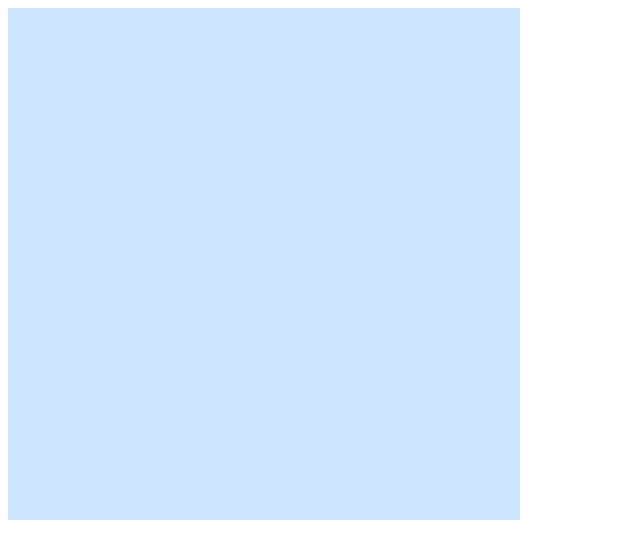
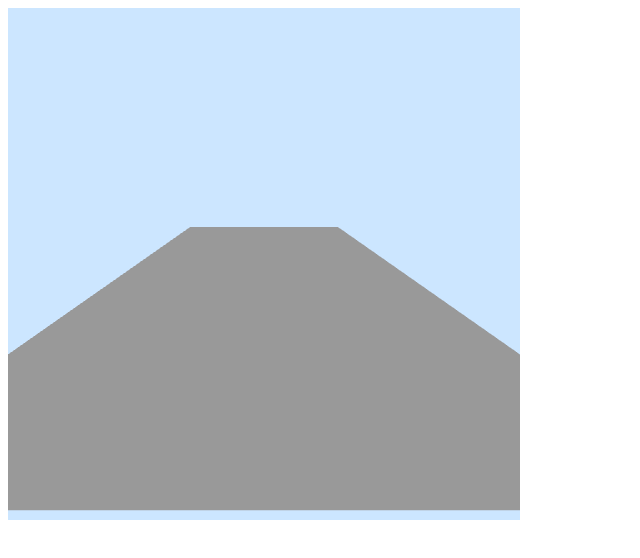
Before and after one commit to NewspaperTheCat/YoinkingYuus, a plain HTML site: page index.html in a window 1280 px wide. Shown: the whole page, without its empty margins (0-640 px from the left). Drawn offline with Linux system fonts and the light colour scheme.

Commit message:
Added basic drawing a plane in the scene

```diff
--- a/index.html
+++ b/index.html
@@ -6,25 +6,36 @@
 
 
     <script id="vertex-shader" type="x-shader/x-vertex">
+        precision mediump float;
+
         attribute vec4 vPosition;
+        attribute vec4 vColor;
+
         uniform mat4 modelMatrix;
+        uniform mat4 viewMatrix;
+
+        varying vec4 fColor;
 
         void main() {
-            gl_Position = modelMatrix * vPosition;
+            fColor = vColor;
+            gl_Position = viewMatrix * modelMatrix * vPosition;
         }
     </script>
 
     <script id="fragment-shader" type="x-shader/x-fragment">
         precision mediump float;
 
+        varying vec4 fColor;
+
         void main() {
-            gl_FragColor = vec4(0.2, 0.4, 0.8, 1.0);
+            gl_FragColor = fColor;
         }
     </script>
     <script src="lib/webgl-utils.js"></script>
     <script src="lib/initShaders.js"></script>
     <script src="lib/MV.js"></script>
     <script src="index.js"></script>
+    <script src="input.js"></script>
 </head>
 <body>
 <canvas id="gl-canvas" width="512" height="512">
--- a/index.js
+++ b/index.js
@@ -3,10 +3,16 @@
 // James Prendergast, Zack Robinson, Trey Bowen
 //=====================================================
 
-
 let gl;
 let program;
 let canvas;
+
+let groundPoints;
+let groundColors;
+
+let eye = vec3(0, 3, 5);
+let at = vec3(0, 0, 0);
+let up = vec3(0, 1, 0);
 
 window.onload = function init() {
     canvas = document.getElementById("gl-canvas");
@@ -19,11 +25,77 @@ window.onload = function init() {
     program = initShaders(gl, "vertex-shader", "fragment-shader");
     gl.useProgram(program);
 
+    let cam = lookAt(eye, at, up);
+    let proj = perspective(120, 1, .1, 10);
+    pushUniform("mat4", mult(proj, cam), "viewMatrix");
+    pushUniform("mat4", mat4(), "modelMatrix");
+
+    defineGround();
+
     render();
 };
 
 function render() {
     gl.clear(gl.COLOR_BUFFER_BIT);
 
+    pushArrayData(groundPoints, 4, "vPosition");
+    pushArrayData(groundColors, 4,"vColor");
+    gl.drawArrays(gl.TRIANGLE_FAN, 0, groundPoints.length);
+
     requestAnimationFrame(render);
 }
+
+function defineGround() {
+    groundPoints = [
+        vec4(-5, 0, 5, 1),
+        vec4(5, 0, 5, 1),
+        vec4(5, 0, -5, 1),
+        vec4(-5, 0, -5, 1)
+    ]
+    groundColors = [];
+    for (let i = 0; i < groundPoints.length; i++) {
+        groundColors.push(vec4(.6, .6, .6, 1.0));
+    }
+}
+
+// =====================================
+// WebGL Interfacing
+
+// Pushes a uniform to the shader
+// can provide a uniform memory location,
+// otherwise initializes its own one-time-use location using location as the name
+function pushUniform(type, value, location) {
+    if (typeof location === 'string') location = gl.getUniformLocation(program, location);
+    switch (type) {
+        case "bool":
+        case "int":
+            gl.uniform1i(location, value);
+            break;
+        case "vec1":
+        case "float":
+            gl.uniform1fv(location, [value]);
+            break;
+        case "vec4":
+            gl.uniform4fv(location, flatten(value));
+            break;
+        case "mat4":
+            gl.uniformMatrix4fv(location, false, flatten(value));
+            break;
+    }
+}
+
+// pushes an array provided data, size, and location
+function pushArrayData(array, size, location) {
+    // Position
+    // Create Buffer
+    let buf = gl.createBuffer();
+    gl.bindBuffer(gl.ARRAY_BUFFER, buf);
+    gl.bufferData(gl.ARRAY_BUFFER, flatten(array), gl.STATIC_DRAW);
+
+    // Push Buffer
+    if (typeof location === 'string') location = gl.getAttribLocation(program, location);
+    gl.vertexAttribPointer(location, size, gl.FLOAT, false, 0, 0);
+    gl.enableVertexAttribArray(location);
+}
+
+// ======================================================
```
Also changed, not shown: input.js (added).
